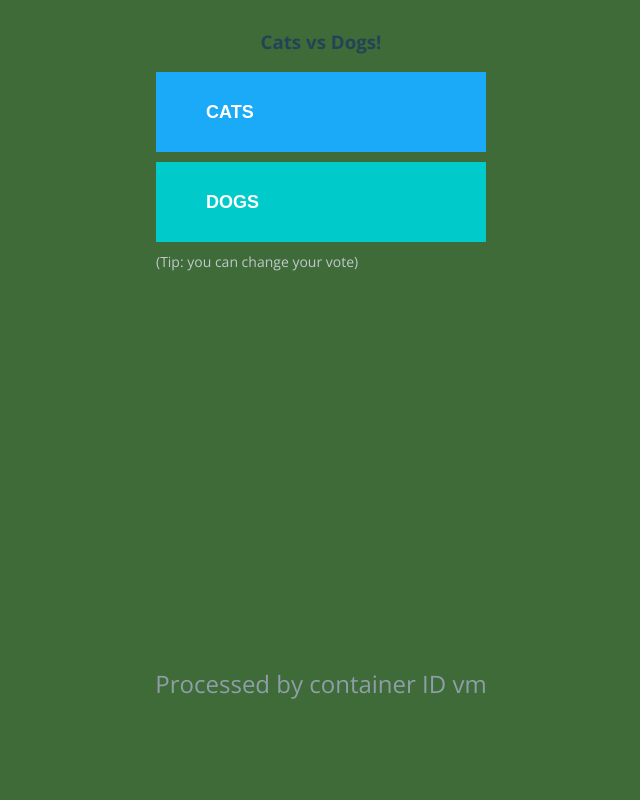
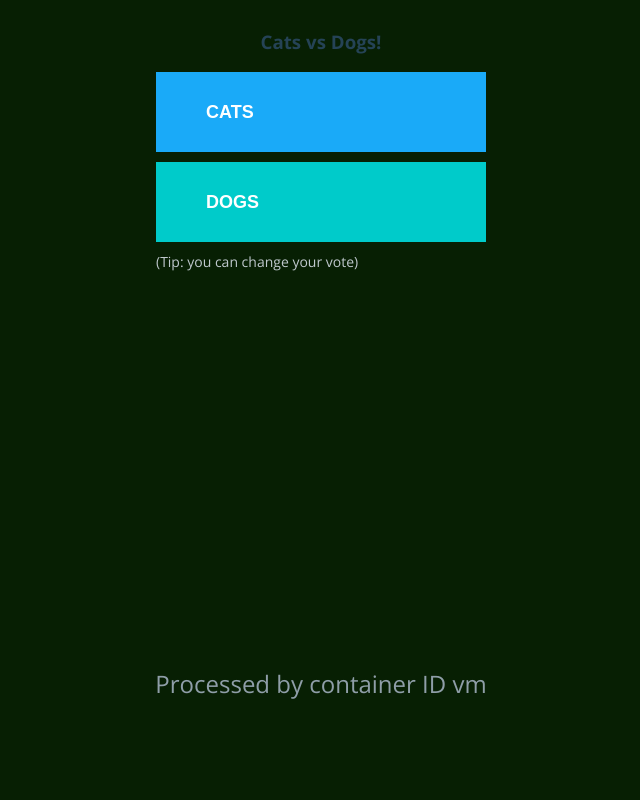
Before and after one commit to ahortalq/vote, a Flask app: page / in a window 1280 px wide. Shown: the whole page, without its empty margins (319-959 px from the left). Run offline with Flask 2, Linux system fonts and the light colour scheme; some libraries are stand-ins or nearby versions.

```diff
--- a/static/stylesheets/style.css
+++ b/static/stylesheets/style.css
@@ -6,7 +6,7 @@
 html,body{
   margin: 0;
   padding: 0;
-  background-color: #3e6b37;
+  background-color: #071f03;
   height: 100vh;
   font-family: 'Open Sans';
 }
```
